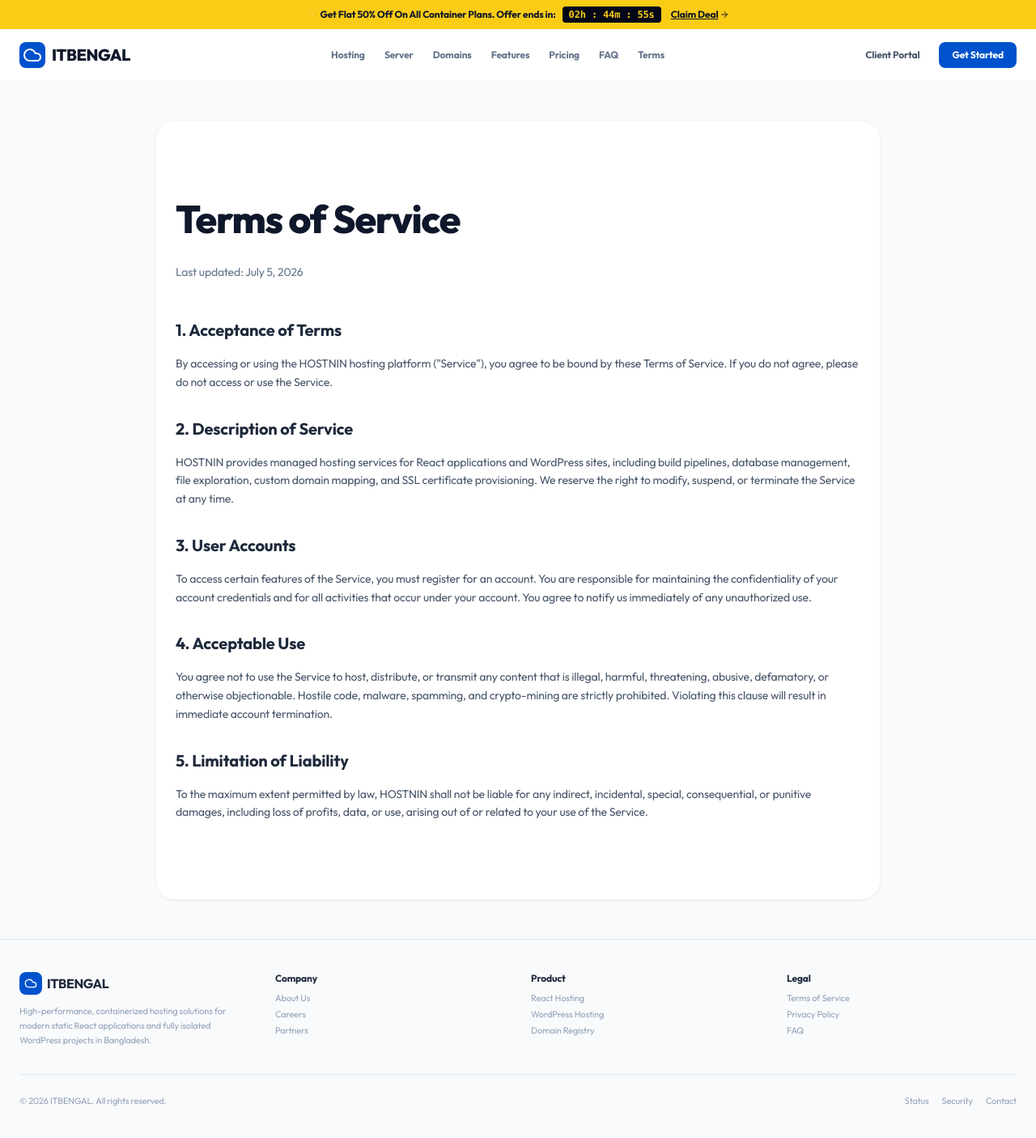
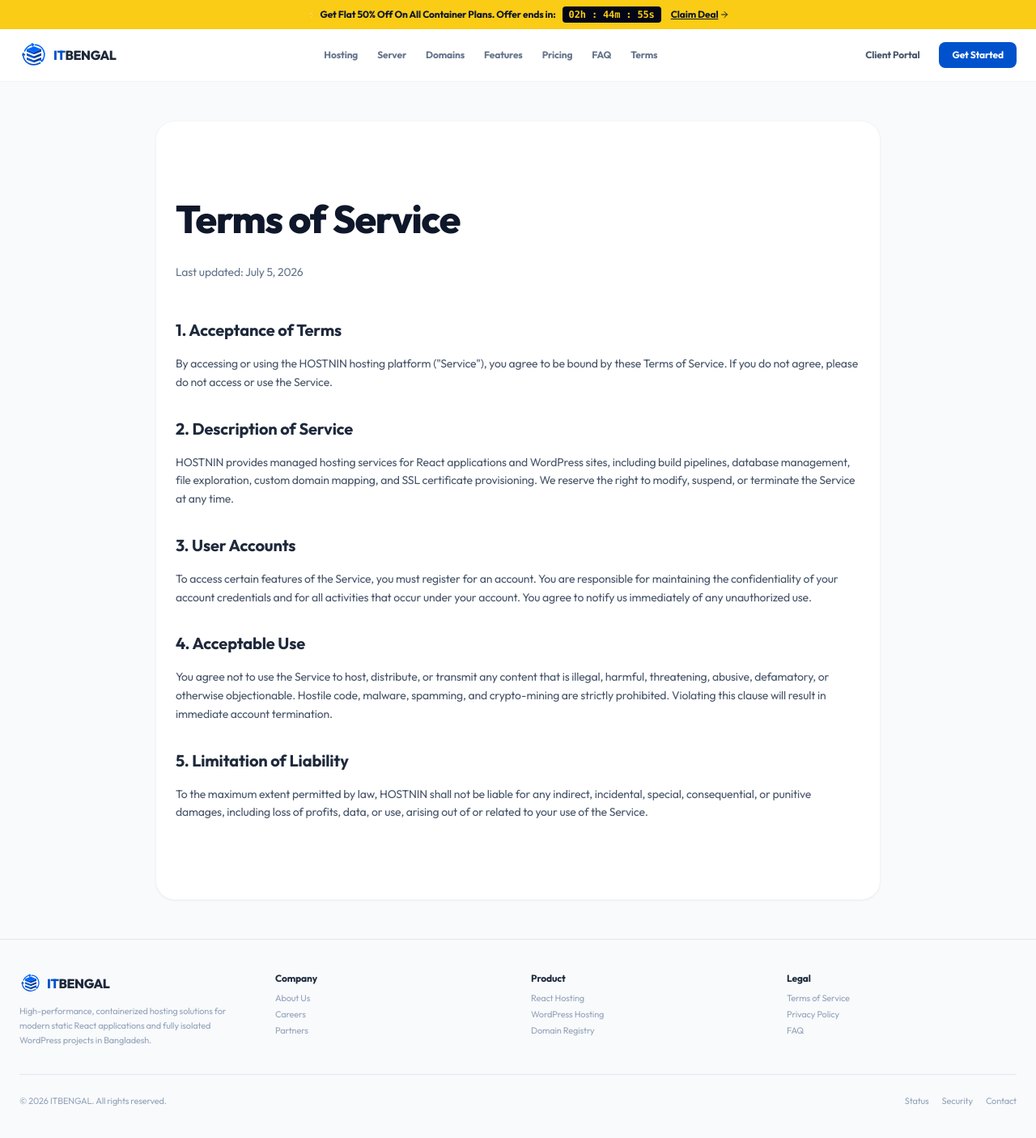
Before and after one commit to aalmamunsikder/itbengal, a Next.js app in the folder apps/landing/: page /terms in a window 1280 px wide. Shown: the whole page at 81% size. Built offline with nearby package versions, Linux system fonts and the light colour scheme.

Commit message:
feat: replace temporary logo with final brand-colored server and loop logo design in Header and Footer

```diff
--- a/apps/landing/src/components/Footer.tsx
+++ b/apps/landing/src/components/Footer.tsx
@@ -1,19 +1,40 @@
 'use client';
 
 import Link from 'next/link';
-import { Cloud } from 'lucide-react';
 
 export default function Footer() {
   return (
-    <footer className="border-t border-slate-200 py-10 px-6 bg-slate-50 text-slate-550 text-xs">
+    <footer className="border-t border-slate-200 py-10 px-6 bg-slate-50 text-slate-555 text-xs">
       <div className="max-w-7xl mx-auto grid gap-8 md:grid-cols-4 mb-8">
         {/* Branding Column */}
         <div className="space-y-3">
-          <div className="flex items-center gap-1.5">
-            <div className="h-7 w-7 rounded-lg bg-primaryBlue flex items-center justify-center">
-              <Cloud className="h-4 w-4 text-white" />
-            </div>
-            <span className="text-base font-bold text-slate-800 tracking-tight">ITBENGAL</span>
+          <div className="flex items-center gap-1.5 select-none">
+            <svg viewBox="0 0 100 100" className="h-7 w-7 flex-shrink-0">
+              {/* Isometric Server Blades */}
+              <path d="M50 20 L75 30 L50 40 L25 30 Z" fill="#0066ff" />
+              <path d="M25 30 L50 40 L50 48 L25 38 Z" fill="#0052cc" />
+              <path d="M50 40 L75 30 L75 38 L50 48 Z" fill="#003d99" />
+
+              <path d="M25 44 L50 54 L50 62 L25 52 Z" fill="#0052cc" />
+              <path d="M50 54 L75 44 L75 52 L50 62 Z" fill="#003d99" />
+
+              <path d="M25 58 L50 68 L50 76 L25 66 Z" fill="#0052cc" />
+              <path d="M50 68 L75 58 L75 66 L50 76 Z" fill="#003d99" />
+
+              {/* Hexagonal curved arrows */}
+              <path d="M54 15 C66 15, 78 23, 83 35 C88 47, 85 61, 77 71" fill="none" stroke="#0066ff" strokeWidth="4.5" strokeLinecap="round" />
+              <path d="M72 67 L77 71 L81 66" fill="none" stroke="#0066ff" strokeWidth="4.5" strokeLinecap="round" />
+
+              <path d="M71 77 C59 84, 45 85, 32 79 C19 73, 12 59, 13 45" fill="none" stroke="#0052cc" strokeWidth="4.5" strokeLinecap="round" />
+              <path d="M18 49 L13 45 L11 50" fill="none" stroke="#0052cc" strokeWidth="4.5" strokeLinecap="round" />
+
+              <path d="M18 36 C24 23, 36 15, 48 14" fill="none" stroke="#0066ff" strokeWidth="4.5" strokeLinecap="round" />
+              <path d="M43 11 L48 14 L45 19" fill="none" stroke="#0066ff" strokeWidth="4.5" strokeLinecap="round" />
+            </svg>
+            <span className="text-base font-black tracking-tight uppercase">
+              <span className="text-primaryBlue">IT</span>
+              <span className="text-slate-800">Bengal</span>
+            </span>
           </div>
           <p className="text-slate-400 text-[11px] leading-relaxed">
             High-performance, containerized hosting solutions for modern static React applications and fully isolated WordPress projects in Bangladesh.
--- a/apps/landing/src/components/Header.tsx
+++ b/apps/landing/src/components/Header.tsx
@@ -50,12 +50,32 @@ export default function Header() {
       <header className="w-full bg-white border-b border-slate-100 relative">
         <div className="mx-auto max-w-7xl px-6 h-16 flex items-center justify-between">
           {/* Logo */}
-          <Link href="/" className="flex items-center gap-2 group">
-            <div className="h-8 w-8 rounded-lg bg-primaryBlue flex items-center justify-center shadow-sm group-hover:scale-105 transition-transform duration-300">
-              <Cloud className="h-4.5 w-4.5 text-white" />
-            </div>
-            <span className="text-xl font-extrabold tracking-tight text-slate-900">
-              ITBENGAL
+          <Link href="/" className="flex items-center gap-1.5 group select-none">
+            <svg viewBox="0 0 100 100" className="h-9 w-9 group-hover:scale-105 transition-transform duration-300 flex-shrink-0">
+              {/* Isometric Server Blades */}
+              <path d="M50 20 L75 30 L50 40 L25 30 Z" fill="#0066ff" />
+              <path d="M25 30 L50 40 L50 48 L25 38 Z" fill="#0052cc" />
+              <path d="M50 40 L75 30 L75 38 L50 48 Z" fill="#003d99" />
+
+              <path d="M25 44 L50 54 L50 62 L25 52 Z" fill="#0052cc" />
+              <path d="M50 54 L75 44 L75 52 L50 62 Z" fill="#003d99" />
+
+              <path d="M25 58 L50 68 L50 76 L25 66 Z" fill="#0052cc" />
+              <path d="M50 68 L75 58 L75 66 L50 76 Z" fill="#003d99" />
+
+              {/* Hexagonal curved arrows */}
+              <path d="M54 15 C66 15, 78 23, 83 35 C88 47, 85 61, 77 71" fill="none" stroke="#0066ff" strokeWidth="4.5" strokeLinecap="round" />
+              <path d="M72 67 L77 71 L81 66" fill="none" stroke="#0066ff" strokeWidth="4.5" strokeLinecap="round" />
+
+              <path d="M71 77 C59 84, 45 85, 32 79 C19 73, 12 59, 13 45" fill="none" stroke="#0052cc" strokeWidth="4.5" strokeLinecap="round" />
+              <path d="M18 49 L13 45 L11 50" fill="none" stroke="#0052cc" strokeWidth="4.5" strokeLinecap="round" />
+
+              <path d="M18 36 C24 23, 36 15, 48 14" fill="none" stroke="#0066ff" strokeWidth="4.5" strokeLinecap="round" />
+              <path d="M43 11 L48 14 L45 19" fill="none" stroke="#0066ff" strokeWidth="4.5" strokeLinecap="round" />
+            </svg>
+            <span className="text-base font-black tracking-tight uppercase">
+              <span className="text-primaryBlue">IT</span>
+              <span className="text-slate-800">Bengal</span>
             </span>
           </Link>
 
```
Also changed, not shown: apps/landing/public/logo.png (added).
